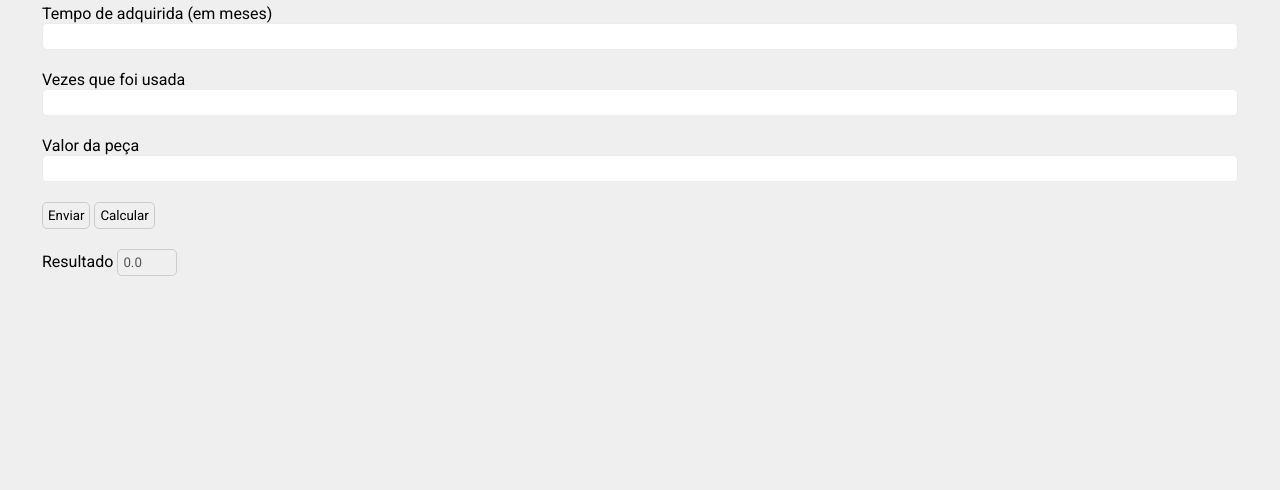
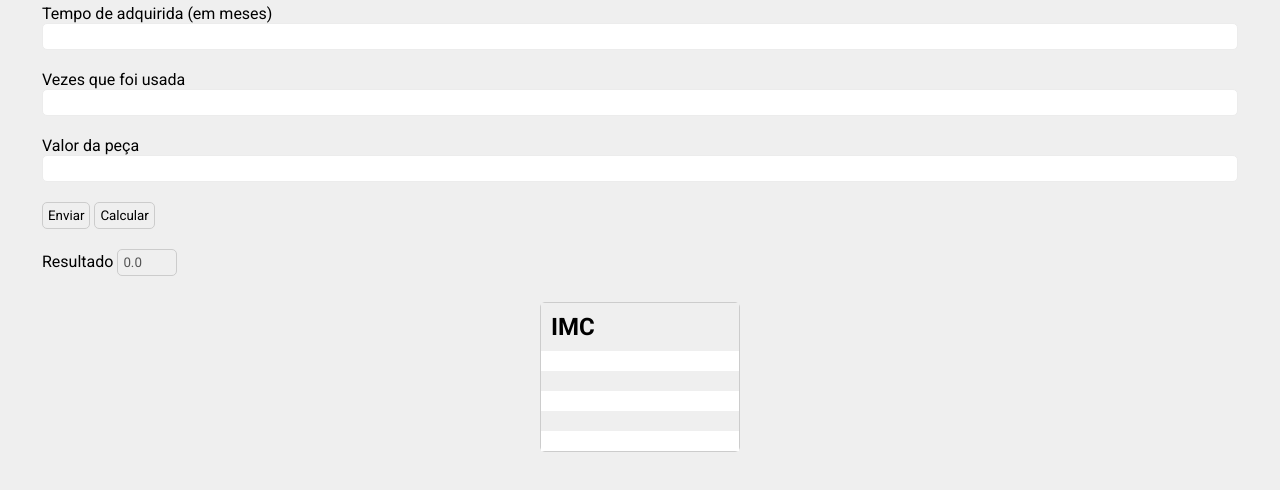
Before and after one commit to uuillians/funcao, a plain HTML site: page index.html in a window 1280 px wide. Shown: the part 76-566 px from the top of the page. Drawn offline with Linux system fonts and the light colour scheme.

Commit message:
Descomentado div resultado,

```diff
--- a/index.html
+++ b/index.html
@@ -89,7 +89,7 @@
             <span id='aviso'></span>
         </div>
     </form>
-    <!--<div id='resultado'>
+    <div id='resultado'>
         <h2 id='id' class='pessoa'>IMC</h2>
         <p id='nome' class='pessoa'></p>
         <p id='idade' class='pessoa'></p>
@@ -97,7 +97,6 @@
         <p id='altura' class='pessoa'></p>
         <p id='imc' class='pessoa'></p>
     </div>
--->
 </main>
 <script src="aula14.js"></script>
 </body>
```
